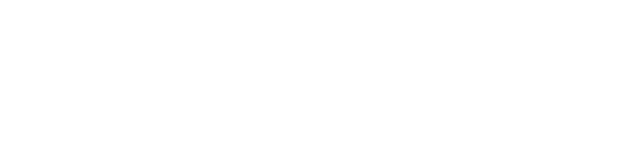
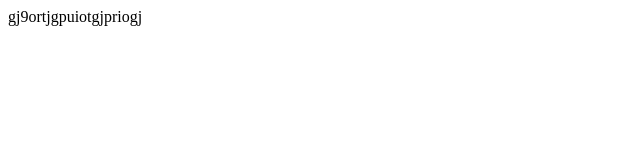
Before and after one commit to tyrone-serdan/QUATRO-Site-v2, a plain HTML site: page index.html in a window 1280 px wide. Shown: the whole page, without its empty margins (0-640 px from the left). Drawn offline with Linux system fonts and the light colour scheme.

Commit message:
added gibberish to body txt

```diff
--- a/index.html
+++ b/index.html
@@ -7,6 +7,6 @@
     <title>MAIN PAGE</title>
 </head>
 <body>
-
+    gj9ortjgpuiotgjpriogj
 </body>
 </html>
```
